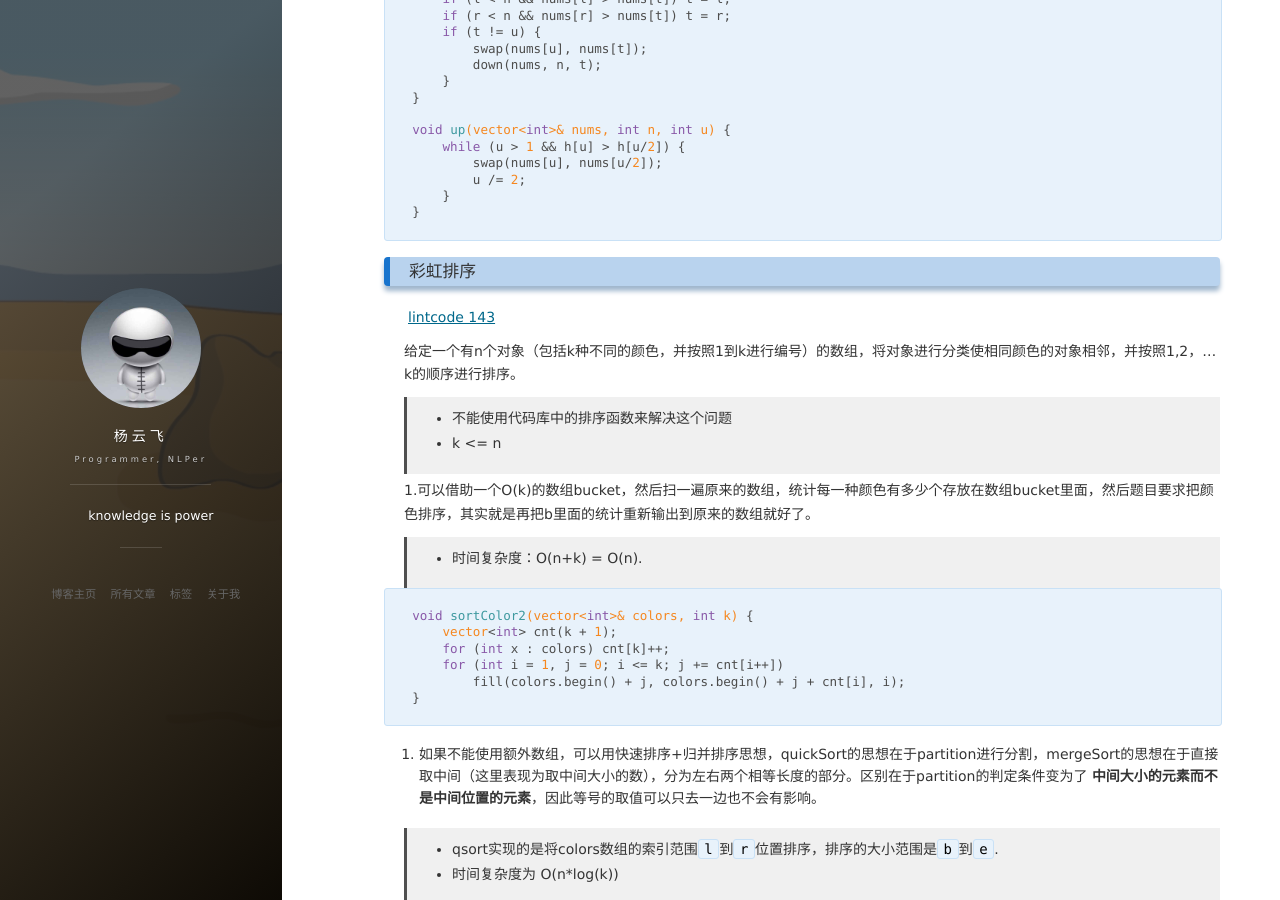
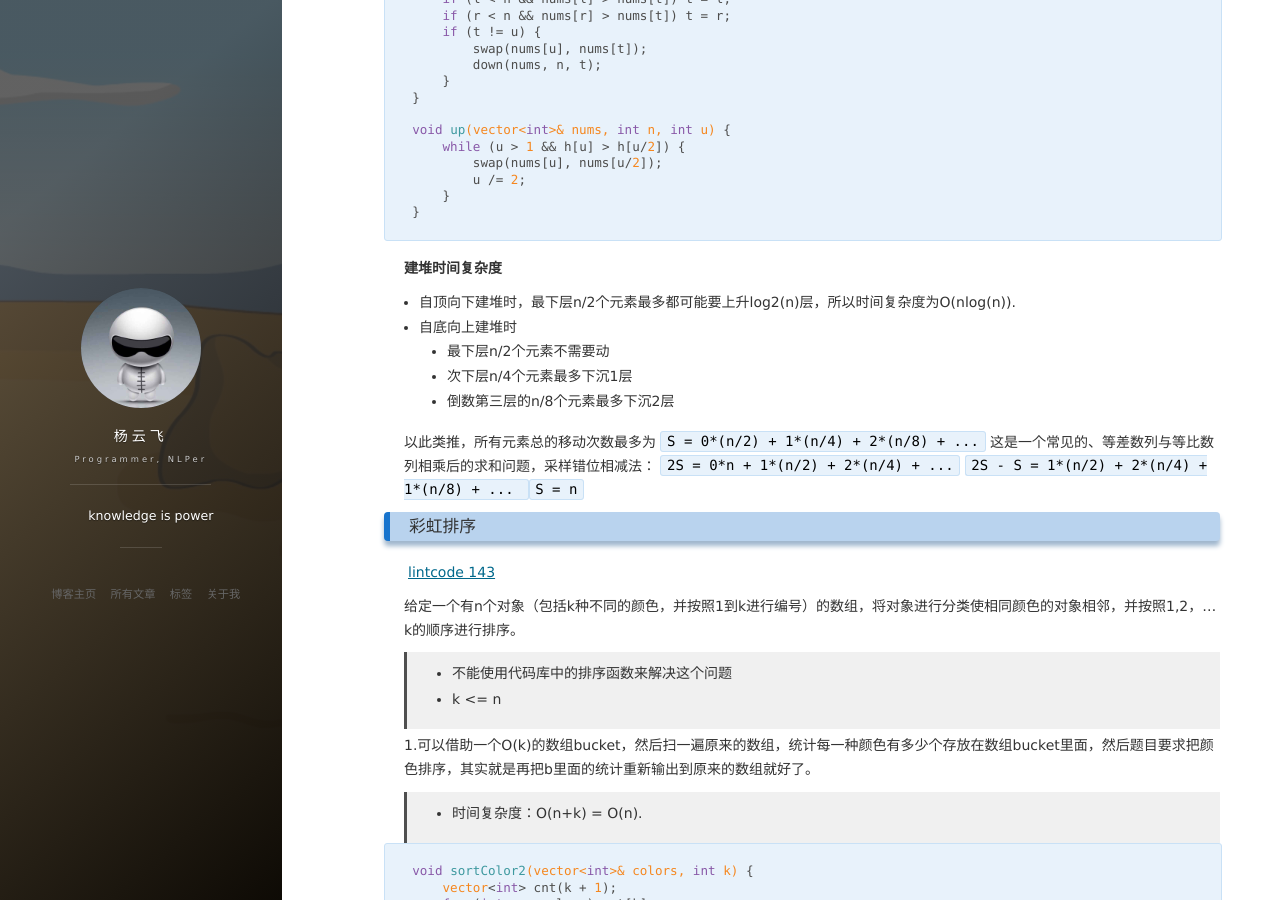
Before and after one commit to king-yyf/king-yyf.github.io, a Jekyll site: the page built from _posts/2020-08-15-sort.md, in a window 1280 px wide and 900 px high, scrolled down 4736 px. Built offline with Jekyll 4.4.1, drawn with Linux system fonts in a browser that asks for light colours; nearby versions of some CDN libraries; comment, search, counter and statistics services are not loaded.

Commit message:
0322020:35

````diff
--- a/_posts/2020-08-15-sort.md
+++ b/_posts/2020-08-15-sort.md
@@ -2,7 +2,7 @@
 layout: post
 title: 排序算法及应用
 date: 2020-08-15
-tags: leetcode
+tags: 算法专题
 ---
 
 ===
@@ -270,6 +270,20 @@ void up(vector<int>& nums, int n, int u) {
 }
 ```
 
+**建堆时间复杂度**
+
+- 自顶向下建堆时，最下层n/2个元素最多都可能要上升log2(n)层，所以时间复杂度为O(nlog(n)).
+- 自底向上建堆时
+    + 最下层n/2个元素不需要动
+    + 次下层n/4个元素最多下沉1层
+    + 倒数第三层的n/8个元素最多下沉2层
+
+以此类推，所有元素总的移动次数最多为 `S = 0*(n/2) + 1*(n/4) + 2*(n/8) + ...`
+这是一个常见的、等差数列与等比数列相乘后的求和问题，采样错位相减法：
+`2S = 0*n + 1*(n/2) + 2*(n/4) + ...`
+`2S - S = 1*(n/2) + 2*(n/4) + 1*(n/8) + ... `
+`S = n`
+
 ### 彩虹排序
 
 [lintcode 143](https://www.lintcode.com/problem/143)
````
